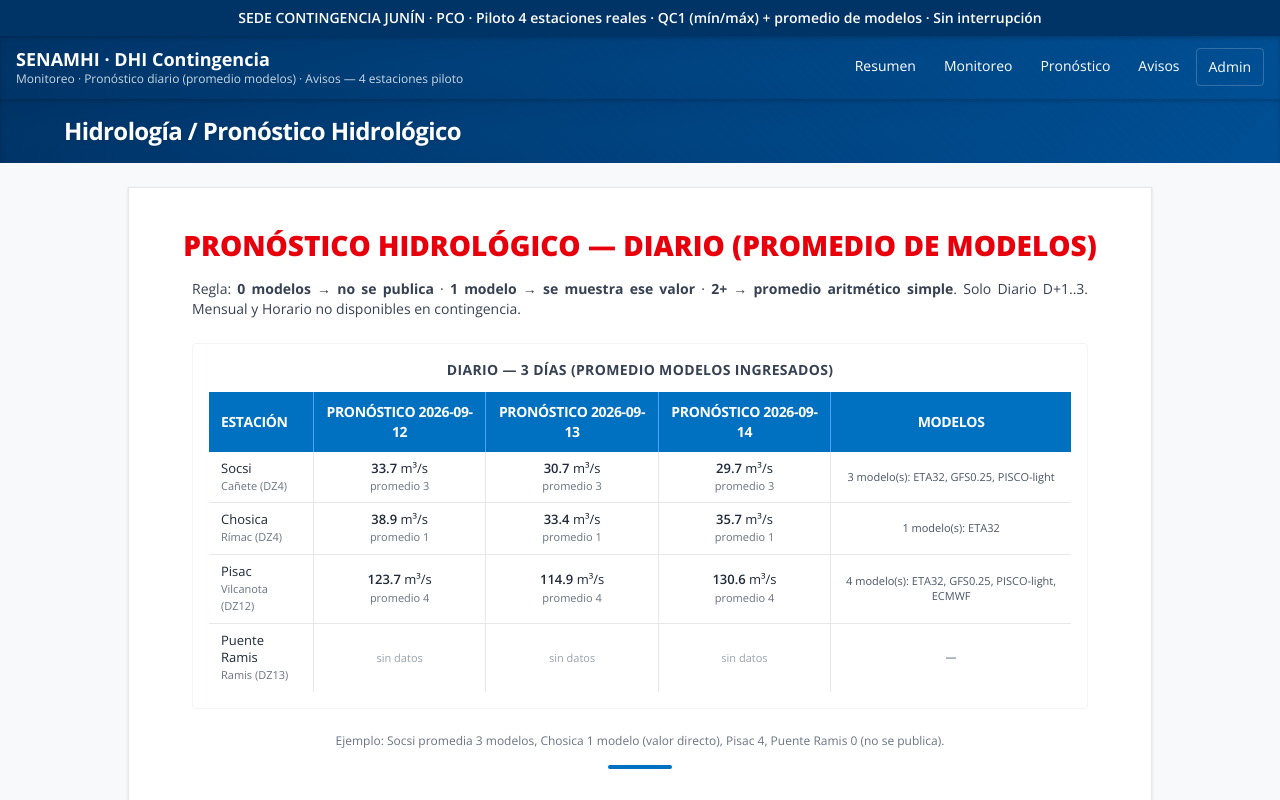
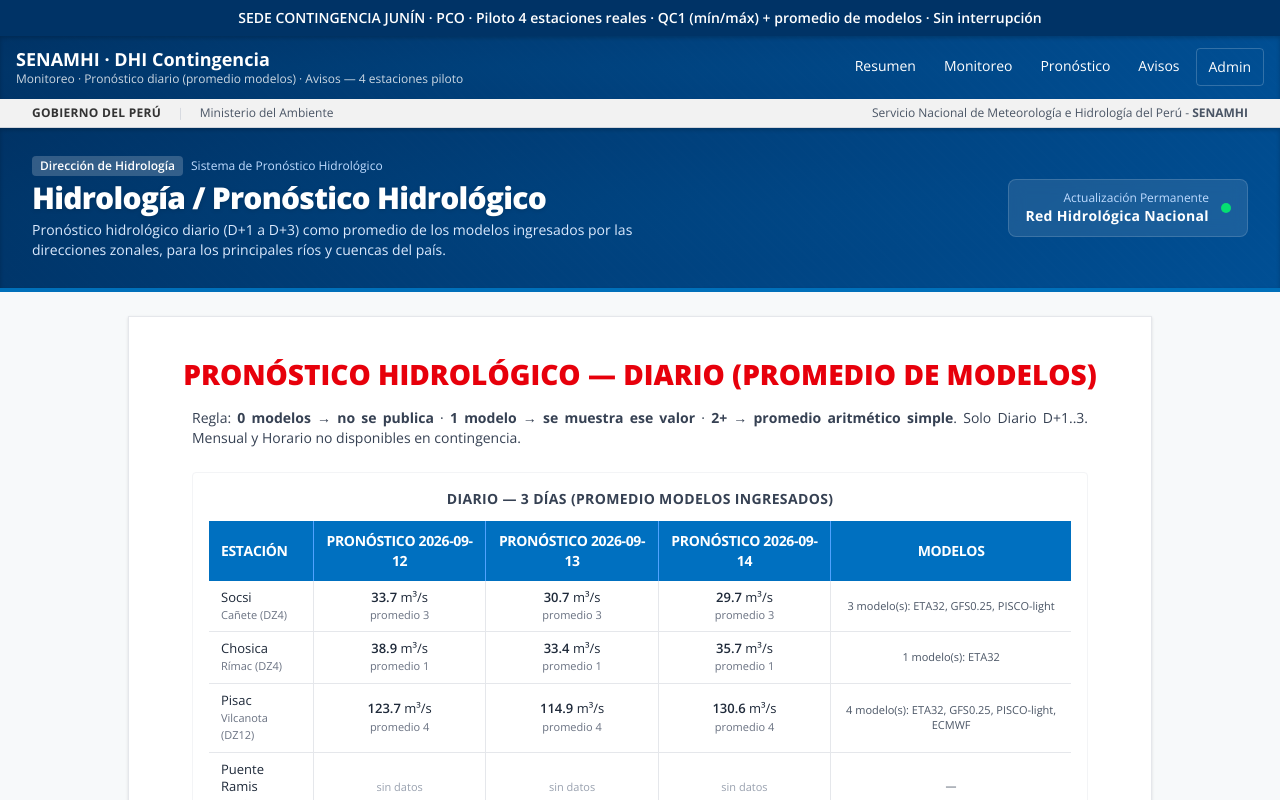
Before and after one commit to franklinsilva99/senamhi-hidrologia-dashboard, a Next.js app: page /pronostico in a window 1280 px wide. Shown: the top 800 px of the page. Built offline with nearby package versions, Linux system fonts and the light colour scheme.

Commit message:
feat: banner reutilizable TopicBanner (titulo + descripcion) en pronostico y avisos

```diff
--- a/app/pronostico/page.tsx
+++ b/app/pronostico/page.tsx
@@ -1,4 +1,4 @@
-import SectionHeader from "@/components/SectionHeader";
+import TopicBanner from "@/components/TopicBanner";
 import { getForecastDiario, getStations } from "@/lib/queries";
 
 export default function PronosticoPage() {
@@ -9,7 +9,11 @@ export default function PronosticoPage() {
 
   return (
     <div className="min-h-screen bg-senamhi-bg">
-      <SectionHeader title="Hidrología / Pronóstico Hidrológico" />
+      <TopicBanner
+        subtitle="Sistema de Pronóstico Hidrológico"
+        title="Hidrología / Pronóstico Hidrológico"
+        description="Pronóstico hidrológico diario (D+1 a D+3) como promedio de los modelos ingresados por las direcciones zonales, para los principales ríos y cuencas del país."
+      />
 
       <main className="w-full max-w-5xl bg-white shadow-sm my-4 md:my-6 p-4 sm:p-8 md:p-10 border border-gray-200 mx-auto">
         <h2 className="text-red-600 font-extrabold text-2xl md:text-[28px] leading-tight tracking-normal uppercase text-center mb-4">
--- a/components/AvisosBanner.tsx
+++ b/components/AvisosBanner.tsx
@@ -1,50 +1,11 @@
+import TopicBanner from "@/components/TopicBanner";
+
 export default function AvisosBanner() {
   return (
-    <>
-      {/* Barra institucional */}
-      <header className="bg-[#f2f2f2] border-b border-gray-300 text-xs text-gray-600">
-        <div className="max-w-7xl mx-auto px-4 sm:px-6 lg:px-8 py-1.5 flex flex-wrap justify-between items-center gap-2">
-          <div className="flex items-center gap-4">
-            <span className="font-bold tracking-wide text-[#333333]">GOBIERNO DEL PERÚ</span>
-            <span className="text-gray-300">|</span>
-            <span>Ministerio del Ambiente</span>
-          </div>
-          <div className="flex items-center gap-4">
-            <span>
-              Servicio Nacional de Meteorología e Hidrología del Perú - <strong>SENAMHI</strong>
-            </span>
-          </div>
-        </div>
-      </header>
-
-      {/* Banner de agua */}
-      <section className="water-banner text-white shadow-md border-b-4 border-senamhi-lightblue">
-        <div className="max-w-7xl mx-auto px-4 sm:px-6 lg:px-8 py-7">
-          <div className="flex flex-col md:flex-row items-start md:items-center justify-between gap-4">
-            <div>
-              <div className="flex items-center gap-2 mb-1">
-                <span className="inline-flex items-center px-2 py-0.5 rounded text-xs font-semibold bg-white/20 text-white backdrop-blur-sm">
-                  Dirección de Hidrología
-                </span>
-                <span className="text-xs text-blue-200">Sistema de Avisos Hidrológicos</span>
-              </div>
-              <h1 className="text-2xl sm:text-3xl font-extrabold tracking-tight text-white drop-shadow-sm">
-                Hidrología / Avisos Hidrológicos
-              </h1>
-              <p className="text-sm text-blue-100 mt-1 max-w-2xl">
-                Monitoreo en tiempo real del caudal y niveles de agua en los principales ríos y cuencas hidrográficas del territorio nacional.
-              </p>
-            </div>
-            <div className="hidden lg:flex items-center gap-3 bg-white/10 px-4 py-2.5 rounded-lg border border-white/15 backdrop-blur-sm">
-              <div className="text-right">
-                <div className="text-xs text-blue-200 font-medium">Actualización Permanente</div>
-                <div className="text-sm font-bold text-white tracking-wide">Red Hidrológica Nacional</div>
-              </div>
-              <div className="w-2.5 h-2.5 rounded-full bg-green-400 animate-pulse" title="Sistema en línea" />
-            </div>
-          </div>
-        </div>
-      </section>
-    </>
+    <TopicBanner
+      subtitle="Sistema de Avisos Hidrológicos"
+      title="Hidrología / Avisos Hidrológicos"
+      description="Monitoreo en tiempo real del caudal y niveles de agua en los principales ríos y cuencas hidrográficas del territorio nacional."
+    />
   );
 }
--- /dev/null
+++ b/components/TopicBanner.tsx
@@ -0,0 +1,64 @@
+export default function TopicBanner({
+  badge = "Dirección de Hidrología",
+  subtitle,
+  title,
+  description,
+  rightTitle = "Actualización Permanente",
+  rightLabel = "Red Hidrológica Nacional",
+}: {
+  badge?: string;
+  subtitle?: string;
+  title: string;
+  description?: string;
+  rightTitle?: string;
+  rightLabel?: string;
+}) {
+  return (
+    <>
+      {/* Barra institucional */}
+      <header className="bg-[#f2f2f2] border-b border-gray-300 text-xs text-gray-600">
+        <div className="max-w-7xl mx-auto px-4 sm:px-6 lg:px-8 py-1.5 flex flex-wrap justify-between items-center gap-2">
+          <div className="flex items-center gap-4">
+            <span className="font-bold tracking-wide text-[#333333]">GOBIERNO DEL PERÚ</span>
+            <span className="text-gray-300">|</span>
+            <span>Ministerio del Ambiente</span>
+          </div>
+          <div className="flex items-center gap-4">
+            <span>
+              Servicio Nacional de Meteorología e Hidrología del Perú - <strong>SENAMHI</strong>
+            </span>
+          </div>
+        </div>
+      </header>
+
+      {/* Banner de agua */}
+      <section className="water-banner text-white shadow-md border-b-4 border-senamhi-lightblue">
+        <div className="max-w-7xl mx-auto px-4 sm:px-6 lg:px-8 py-7">
+          <div className="flex flex-col md:flex-row items-start md:items-center justify-between gap-4">
+            <div>
+              <div className="flex items-center gap-2 mb-1">
+                <span className="inline-flex items-center px-2 py-0.5 rounded text-xs font-semibold bg-white/20 text-white backdrop-blur-sm">
+                  {badge}
+                </span>
+                {subtitle && <span className="text-xs text-blue-200">{subtitle}</span>}
+              </div>
+              <h1 className="text-2xl sm:text-3xl font-extrabold tracking-tight text-white drop-shadow-sm">
+                {title}
+              </h1>
+              {description && (
+                <p className="text-sm text-blue-100 mt-1 max-w-2xl">{description}</p>
+              )}
+            </div>
+            <div className="hidden lg:flex items-center gap-3 bg-white/10 px-4 py-2.5 rounded-lg border border-white/15 backdrop-blur-sm">
+              <div className="text-right">
+                <div className="text-xs text-blue-200 font-medium">{rightTitle}</div>
+                <div className="text-sm font-bold text-white tracking-wide">{rightLabel}</div>
+              </div>
+              <div className="w-2.5 h-2.5 rounded-full bg-green-400 animate-pulse" title="Sistema en línea" />
+            </div>
+          </div>
+        </div>
+      </section>
+    </>
+  );
+}
```
